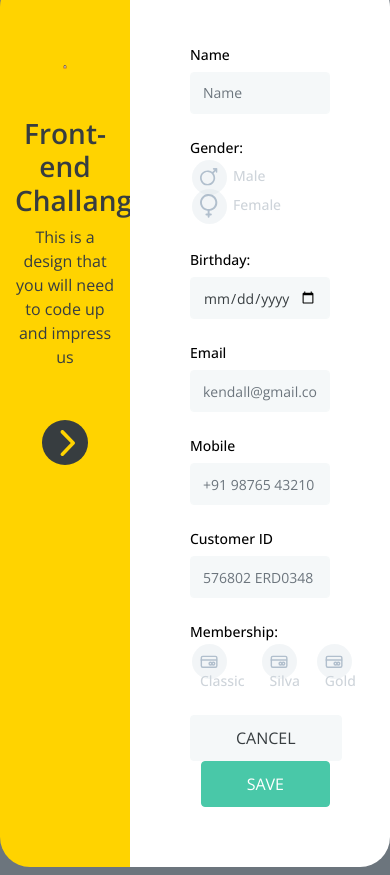
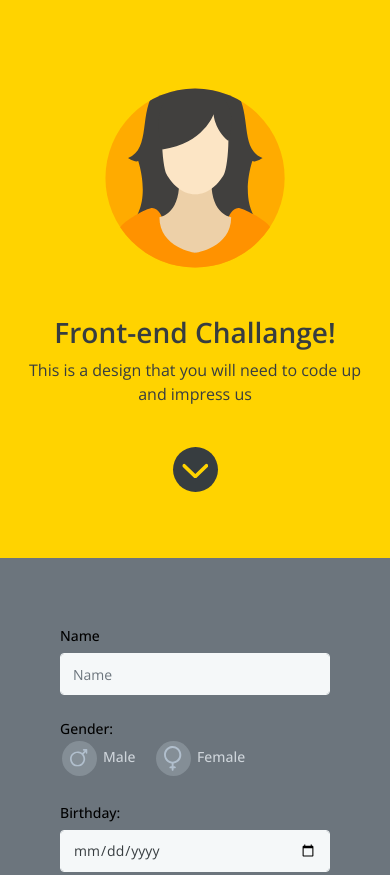
Before and after one commit to delani-dev/banana-republic, a plain HTML site: page index.html in a window 390 px wide. Shown: the top 875 px of the page. Drawn offline with nearby package versions, Linux system fonts and the light colour scheme.

Commit message:
Mobile profile section styling updates but I still need to work on the spacing around the orange section

```diff
--- a/index.html
+++ b/index.html
@@ -14,7 +14,7 @@
     <div class="wrapper d-flex align-items-center">
         <div class="container">
             <div class="row">
-                <div class="col-4 profileContainer">
+                <div class="col-md-4 profileContainer">
                     <div class="img-holder d-flex justify-content-center p-5">
                         <img src="src/img/face.svg" class="img-fluid" />
                     </div>
@@ -28,7 +28,7 @@
                         </div>
                     </div>
                 </div>
-                <div class="col-8" id="form-container">
+                <div class="col-md-8" id="form-container">
                     <div class="form-holder">
                         <form>
                             <div class="form-group row">
--- a/src/scss/style.scss
+++ b/src/scss/style.scss
@@ -1,16 +1,23 @@
 @import "../../node_modules/bootstrap/scss/bootstrap.scss";
 
 .wrapper {
-    height: 100vh;
+    height: auto;
     color: #373d40;
     font-family: 'Open Sans', 'Roboto', sans-serif;
+
+    @media screen and (min-width: 768px) {
+        height: 100vh;
+    }
 
     .profileContainer {
         background-color: #ffd300;
         padding-top: 40px;
         padding-bottom: 40px;
+
+        @media screen and (min-width: 768px) {
             border-top-left-radius: 30px;
             border-bottom-left-radius: 30px;
+        }
 
         .img-holder {
             img {
@@ -39,8 +46,22 @@
 
 
             a {
+                position: relative;
+                //background-color: #373d40;
+                //padding: 9px 13px 9px 18px;
+
+                &:before {
+                    content: "";
+                    position: absolute;
+                    left: -15px;
+                    right: 0;
+                    top: -10px;
+                    bottom: 0;
+                    width: 45px;
+                    height: 45px;
                     background-color: #373d40;
-                padding: 9px 13px 9px 18px;
+                    border-radius: 50%;
+                }
 
                 img {
                     width: 100%;
@@ -48,14 +69,29 @@
                     -webkit-transition: -webkit-transform .5s ease-in-out;
                     -ms-transition: -ms-transform .5s ease-in-out;
                     transition: transform .5s ease-in-out;
+                    transform:rotate(90deg);
+                    -ms-transform:rotate(90deg);
+                    -webkit-transform:rotate(90deg);
+
+                    @media screen and (min-width: 768px) {
+                        transform:rotate(0deg);
+                        -ms-transform:rotate(0deg);
+                        -webkit-transform:rotate(0deg);
+                    }
                 }
 
                 &.formHidden {
-                    padding: 9px 16px 9px 15px;
+                   // padding: 9px 16px 9px 15px;
                     img {
+                        transform:rotate(270deg);
+                        -ms-transform:rotate(270deg);
+                        -webkit-transform:rotate(270deg);
+
+                        @media screen and (min-width: 768px) {
                             transform:rotate(180deg);
                             -ms-transform:rotate(180deg);
                             -webkit-transform:rotate(180deg);
+                        }
                     }
                 }
             }
@@ -68,16 +104,22 @@
         &.showContent {
             display: block;
             background-color: #ff9200;
+            padding: 60px 45px;
+
+            @media screen and (min-width: 768px) {
                 border-top-right-radius: 30px;
                 border-bottom-right-radius: 30px;
-            padding: 60px 45px;
+            }
         }
     }
 
     #form-container {
+
+        @media screen and (min-width: 768px) {
             background-color: #fff;
             border-top-right-radius: 30px;
             border-bottom-right-radius: 30px;
+        }
 
         &.hideForm {
             display: none;
@@ -176,6 +218,11 @@
         padding: 10px 45px;
         text-transform: uppercase;
 
+        @media screen and (max-width: 767px) {
+            width: 100%;
+            margin-bottom: 10px;
+        }
+
         &.btn-primary {
          background-color: #49c8a8;
          color: #fff;
```
Also changed, not shown: src/css/style.css. Lines whose indentation alone changed are shown as unchanged.
